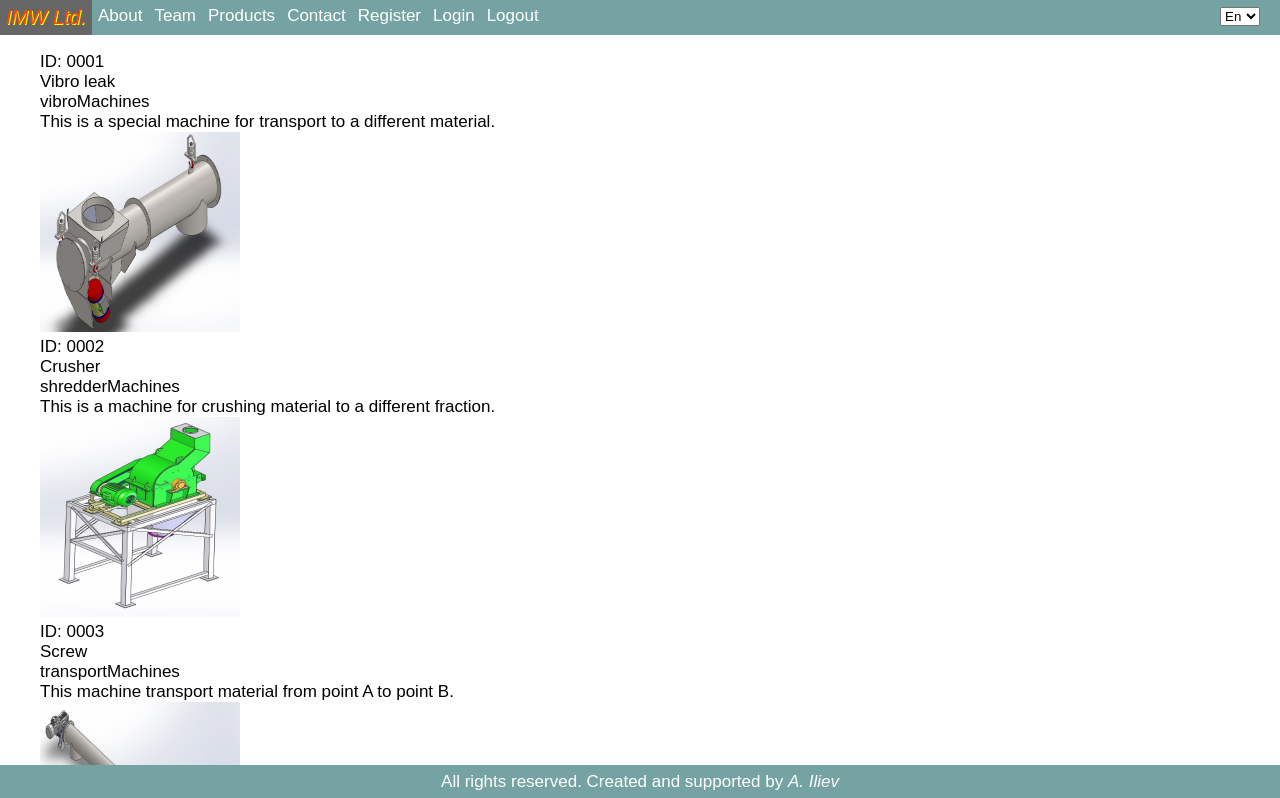
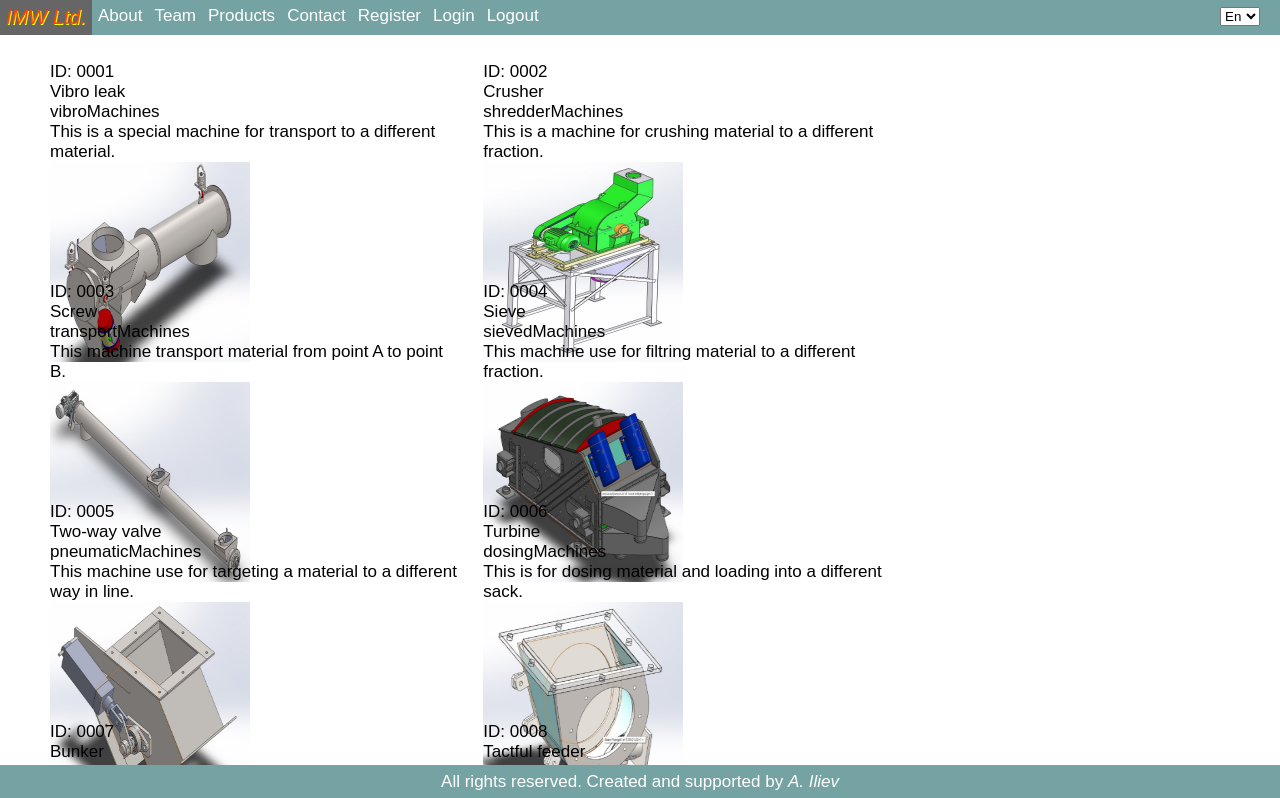
Before and after one commit to AleksandarIliev/IMW, a React (Create React App) app: page /products in a window 1280 px wide. Shown: the top 798 px of the page. Built offline with nearby package versions, Linux system fonts and the light colour scheme.

Commit message:
Add little css style to Item component and App.css

```diff
--- a/src/App.css
+++ b/src/App.css
@@ -104,6 +104,7 @@ body {
     right: 20px;
 }
 
+
 @media screen and (max-width: 700px) {
     .navbar {
         position: fixed;
@@ -150,4 +151,8 @@ body {
         right: 80px;
         z-index: 1;
     }
+    .column {
+        width: 100%;
+        padding: 10px;
+    }
 }
--- a/src/App.js
+++ b/src/App.js
@@ -14,7 +14,7 @@ import { Routes, Route } from "react-router-dom";
 import { useState, useEffect } from "react";
 import { LanguageProvider } from "./Components/Context/LanguageContext";
 import LangSelector from "./Components/LangBtn/LangSelector";
-import Content from "./Components/Content/Content";
+// import Content from "./Components/Content/Content";
 import AuthProvider from "./Components/Context/AuthProvider"
 
 function App() {
@@ -49,7 +49,7 @@ function App() {
                     <Route path="/*/*" element={<Error />}></Route>
                     <Route path="/*/*/*" element={<Error />}></Route>
                 </Routes>
-                <Content />
+                {/* <Content /> */}
                 <Footer />
             </LanguageProvider>
         </AuthProvider>
--- a/src/Components/Products/Item.js
+++ b/src/Components/Products/Item.js
@@ -3,12 +3,12 @@ import styles from "./Item.module.css"
 export const Item = ({ id, name, type, description, imageUrl, alt }) => {
 
     return (
-        <div>
+        <div className={styles.column}>
             <div>{id}</div>
             <div>{name}</div>
             <div>{type}</div>
             <div>{description}</div>
-            <img className={styles.image} src={imageUrl} alt={alt}/>
+            <img className={styles.image} src={imageUrl} alt={alt} />
         </div>
     )
 }
--- a/src/Components/Products/Item.module.css
+++ b/src/Components/Products/Item.module.css
@@ -1,3 +1,10 @@
+.column {
+    float: left;
+    width: 33.33%;
+    padding: 10px;
+    height: 200px;
+}
+
 .image {
     width: 200px;
     height: 200px;
```
